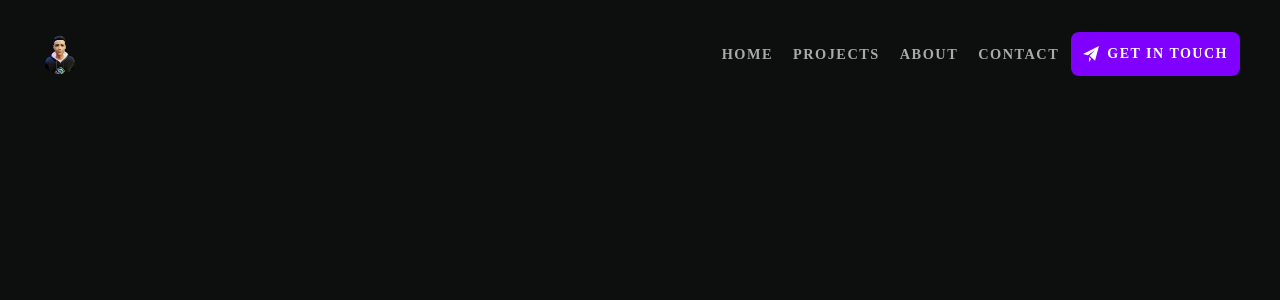
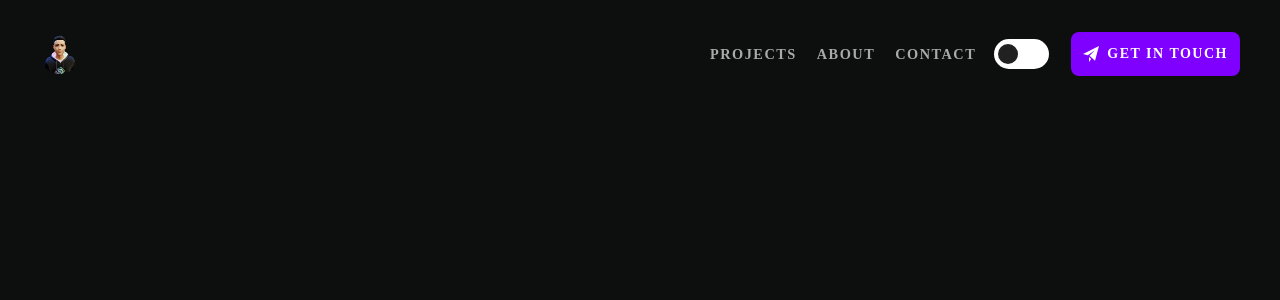
Before and after one commit to bishalk21/developer-portfolio, a React (Vite) app: page / in a window 1280 px wide. Shown: the top 300 px of the page. Built offline with nearby package versions, Linux system fonts and the light colour scheme.

Commit message:
toggle theme feat

```diff
--- a/package.json
+++ b/package.json
@@ -12,6 +12,7 @@
   "dependencies": {
     "@radix-ui/react-icons": "^1.3.0",
     "@radix-ui/react-slot": "^1.1.0",
+    "@radix-ui/react-switch": "^1.1.1",
     "@tsparticles/react": "^3.0.0",
     "class-variance-authority": "^0.7.0",
     "clsx": "^2.1.1",
--- a/src/components/header/HeaderComp.tsx
+++ b/src/components/header/HeaderComp.tsx
@@ -29,10 +29,16 @@ const HeaderComp = () => {
     setIsOpen(!isOpen);
   };
 
+  const themeToggle = () => {
+    const html = document.getElementsByTagName("html")[0];
+    console.log(html);
+    html.classList.toggle("light");
+  };
+
   return (
     <>
       <nav
-        className={`relative px-10 top-0 left-0 z-[999] right-0 py-8 bg-bgBlack text-white flex justify-between items-center gap-3 ${
+        className={`relative px-10 top-0 left-0 z-[999] right-0 py-8   flex justify-between items-center gap-3 ${
           stickyNav ? "sticky top-0 z-[999] left-0 right-0" : ""
         }`}
       >
@@ -56,11 +62,11 @@ const HeaderComp = () => {
             </Link>
           </div>
 
-          <div className="flex items-center justify-center text-white flex-row gap-1 md:hidden">
+          <div className="flex items-center justify-center  flex-row gap-1 md:hidden">
             {isOpen ? (
-              <span className="text-white">Close</span>
+              <span className="">Close</span>
             ) : (
-              <span className="text-white">Menu</span>
+              <span className="">Menu</span>
             )}
             <div
               className="cursor-pointer max-[768px]:block"
@@ -73,22 +79,17 @@ const HeaderComp = () => {
                   </div>
                 </>
               ) : (
-                <>
+                <div className="text-black">
                   <div className="line w-6"></div>
                   <div className="line"></div>
                   <div className="line w-6 ml-2"></div>
-                </>
+                </div>
               )}
             </div>
           </div>
         </div>
 
-        <ul className="flex gap-5 max-[768px]:hidden list-none">
-          <li className="nav-list">
-            <Link to="/" className="styled-nav-links">
-              Home
-            </Link>
-          </li>
+        <ul className="flex gap-5 max-[768px]:hidden list-none items-center ">
           <li className="nav-list">
             <Link to="/projects" className="styled-nav-links">
               Projects
@@ -104,6 +105,18 @@ const HeaderComp = () => {
               Contact
             </Link>{" "}
           </li>
+          <li className="nav-list">
+            <div className="flex items-center space-x-2">
+              <input
+                onChange={themeToggle}
+                className="container_toggle"
+                type="checkbox"
+                id="switch"
+                name="mode"
+              />
+              <label htmlFor="switch">Toggle</label>
+            </div>
+          </li>
         </ul>
 
         <a
@@ -112,7 +125,7 @@ const HeaderComp = () => {
           target="_blank"
           rel="noopener noreferrer"
         >
-          <span className="relative overflow-hidden">
+          <span className="relative overflow-hidden text-white">
             <span className="overflow-hidden flex items-center gap-2">
               <svg
                 xmlns="http://www.w3.org/2000/svg"
--- a/src/components/header/header.css
+++ b/src/components/header/header.css
@@ -132,3 +132,61 @@
   transition: 0.3s ease;
   padding: 0.8rem 1.5rem;
 }
+
+input[type="checkbox"] {
+  height: 0;
+  width: 0;
+  visibility: hidden;
+  outline: none;
+}
+
+label {
+  cursor: pointer;
+  text-indent: -9999px;
+  width: 55px;
+  height: 30px;
+  background: var(--white);
+  display: block;
+  justify-content: center;
+  align-items: center;
+  -webkit-border-radius: 100px;
+  -moz-border-radius: 100px;
+  border-radius: 100px;
+  position: relative;
+  margin-left: auto;
+  right: 10px;
+}
+
+@media only screen and (max-width: 800px) {
+  label {
+    position: relative;
+  }
+}
+
+label:after {
+  content: "";
+  background: var(--black);
+  width: 20px;
+  height: 20px;
+  -webkit-border-radius: 50%;
+  -moz-border-radius: 50%;
+  border-radius: 50%;
+  position: absolute;
+  top: 5px;
+  left: 4px;
+  transition: cubic-bezier(0.68, -0.55, 0.27, 01.55) 320ms;
+}
+
+input:checked + label {
+  background: var(--darkGray);
+}
+
+input:checked + label:after {
+  background: var(--white);
+  left: calc(100% - 5px);
+  -webkit-transform: translateX(-100%);
+  -moz-transform: translateX(-100%);
+  -ms-transform: translateX(-100%);
+  -o-transform: translateX(-100%);
+  transform: translateX(-100%);
+}
--- /dev/null
+++ b/src/components/ui/switch.tsx
@@ -0,0 +1,27 @@
+import * as React from "react"
+import * as SwitchPrimitives from "@radix-ui/react-switch"
+
+import { cn } from "@/lib/utils"
+
+const Switch = React.forwardRef<
+  React.ElementRef<typeof SwitchPrimitives.Root>,
+  React.ComponentPropsWithoutRef<typeof SwitchPrimitives.Root>
+>(({ className, ...props }, ref) => (
+  <SwitchPrimitives.Root
+    className={cn(
+      "peer inline-flex h-5 w-9 shrink-0 cursor-pointer items-center rounded-full border-2 border-transparent shadow-sm transition-colors focus-visible:outline-none focus-visible:ring-2 focus-visible:ring-ring focus-visible:ring-offset-2 focus-visible:ring-offset-background disabled:cursor-not-allowed disabled:opacity-50 data-[state=checked]:bg-primary data-[state=unchecked]:bg-input",
+      className
+    )}
+    {...props}
+    ref={ref}
+  >
+    <SwitchPrimitives.Thumb
+      className={cn(
+        "pointer-events-none block h-4 w-4 rounded-full bg-background shadow-lg ring-0 transition-transform data-[state=checked]:translate-x-4 data-[state=unchecked]:translate-x-0"
+      )}
+    />
+  </SwitchPrimitives.Root>
+))
+Switch.displayName = SwitchPrimitives.Root.displayName
+
+export { Switch }
--- a/src/index.css
+++ b/src/index.css
@@ -33,6 +33,22 @@
     --font-montserrat: "'Montserrat', sans-serif";
     --font-cardo: "Cardo", "serif";
     --font-mulish: "Mulish", "sans-serif";
+
+    --pink: #e31f71;
+    --black: #212121;
+    --green: #23ce6b;
+    --blue: #016fb9;
+    --yellow: #f7c548;
+    --red: #f44336;
+    --white: #ffffff;
+    --gray: #f5f5f5;
+    --lightGray: #f1f1f1;
+    --darkGray: #333;
+    --light: #f9f9f9;
+    --dark: #222;
+    --purple: #8000ff;
+    --orange: #ff8c00;
+    --brown: #8b4513;
 
     --primary: #e64e04;
     --secondary: #4353ff;
@@ -90,6 +106,9 @@
     --chart-3: 30 80% 55%;
     --chart-4: 280 65% 60%;
     --chart-5: 340 75% 55%;
+
+    --bg-dark: #0d0e0e;
+    --bg-darkGray: #111;
   }
 }
 @layer base {
@@ -109,6 +128,62 @@
 
 html {
   scroll-behavior: smooth;
+}
+
+.light {
+  body {
+    transition: 0.5s;
+    background-color: #f5f5f5;
+    color: var(--black);
+  }
+
+  .styled-nav-links {
+    color: var(--darkGray);
+  }
+
+  .styled-nav-links:hover {
+    color: var(--black);
+  }
+
+  .logo {
+    color: var(--black);
+  }
+
+  header.header-fixed {
+    transition: 0.5s;
+    background-color: #f5f5f550;
+    a {
+      transition: 0.5s;
+      color: black;
+    }
+    .menu,
+    .menu:before,
+    .menu:after {
+      background-color: var(--black);
+    }
+    .menu.active {
+      background-color: rgba(555, 555, 555, 0);
+    }
+  }
+
+  footer.footer {
+    transition: 0.5s;
+    background-color: rgba(0, 0, 0, 0.1);
+    color: var(--black);
+  }
+
+  form {
+    input,
+    textarea {
+      transition: 0.5s;
+      border: solid 1px var(--black);
+      color: var(--black);
+      &::placeholder {
+        transition: 0.5s;
+        color: var(--black);
+      }
+    }
+  }
 }
 
 ::-webkit-scrollbar {
--- /dev/null
+++ b/src/pages/Hero.tsx
@@ -0,0 +1,5 @@
+const Hero = () => {
+  return <div>Hero</div>;
+};
+
+export default Hero;
```
Also changed, not shown: 2 other files (tests, documents, lock files or other folders).
